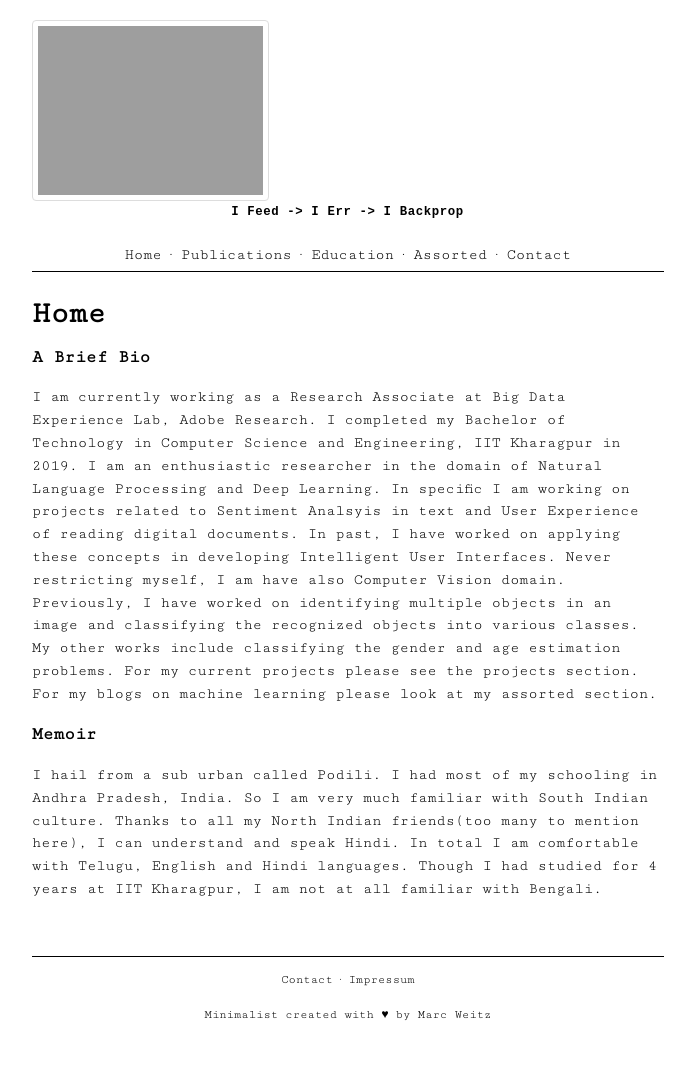
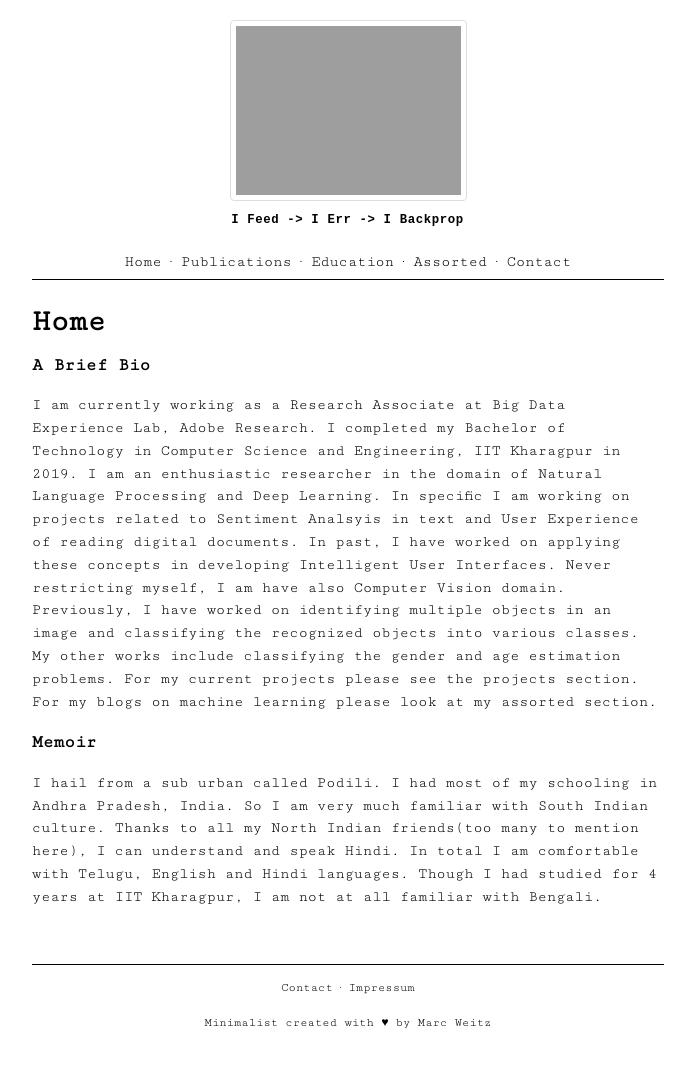
Before and after one commit to bhanu77prakash/bhanu77prakash.github.io, a Jekyll site: the page built from index.md, in a window 1280 px wide. Shown: the whole page, without its empty margins (292-987 px from the left). Built offline with Jekyll 4.4.1, drawn with Linux system fonts in a browser that asks for light colours.

Commit message:
updated site

```diff
--- a/assets/css/style.css
+++ b/assets/css/style.css
@@ -56,7 +56,7 @@ a:hover	{
   position:relative;
   float:left;
 }
-img{
+.container img{
   width: 100%;
   transition-duration: .3s;
   max-width: 100%;
```
Also changed, not shown: 2 other files.
